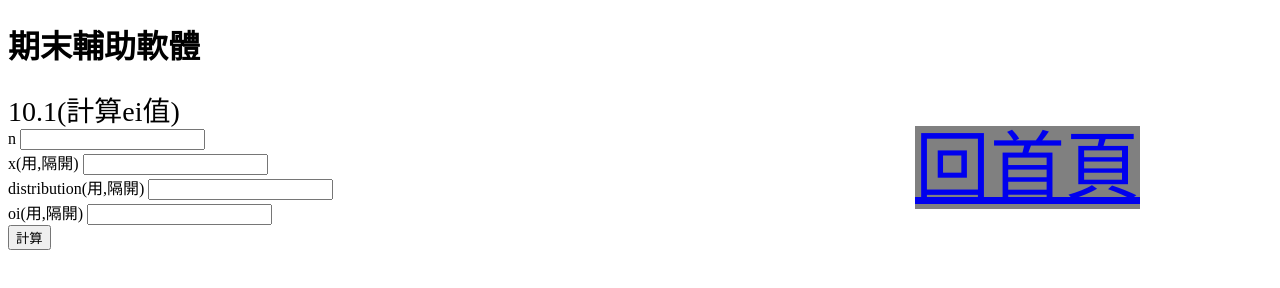
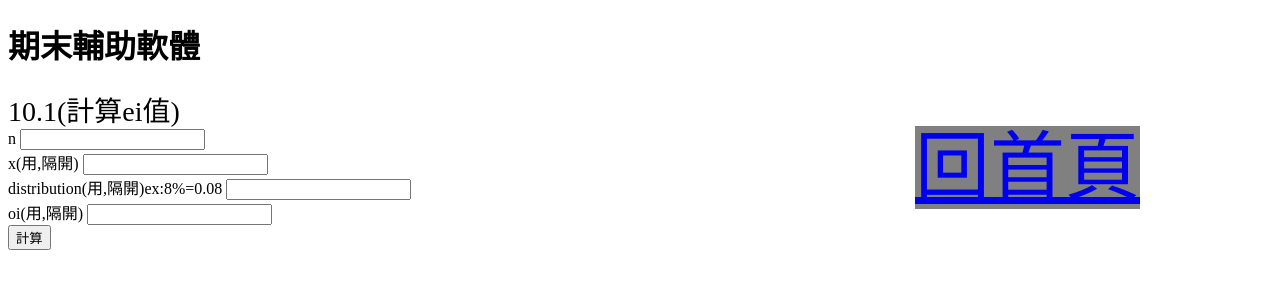
Before and after one commit to tony0831-L/dnmd, a website: page htmls/ch10.html in a window 1280 px wide. Drawn offline with Linux system fonts and the light colour scheme.

Commit message:
alpha test

```diff
--- a/htmls/ch10.html
+++ b/htmls/ch10.html
@@ -16,7 +16,7 @@
             <input type="text" class="n"></br>
             x(用,隔開)
             <input type="text" class="x"></br>
-           distribution(用,隔開)
+           distribution(用,隔開)ex:8%=0.08
            <input type="text" class="d"></br>
            oi(用,隔開)
            <input type="text" class="oi">
```
